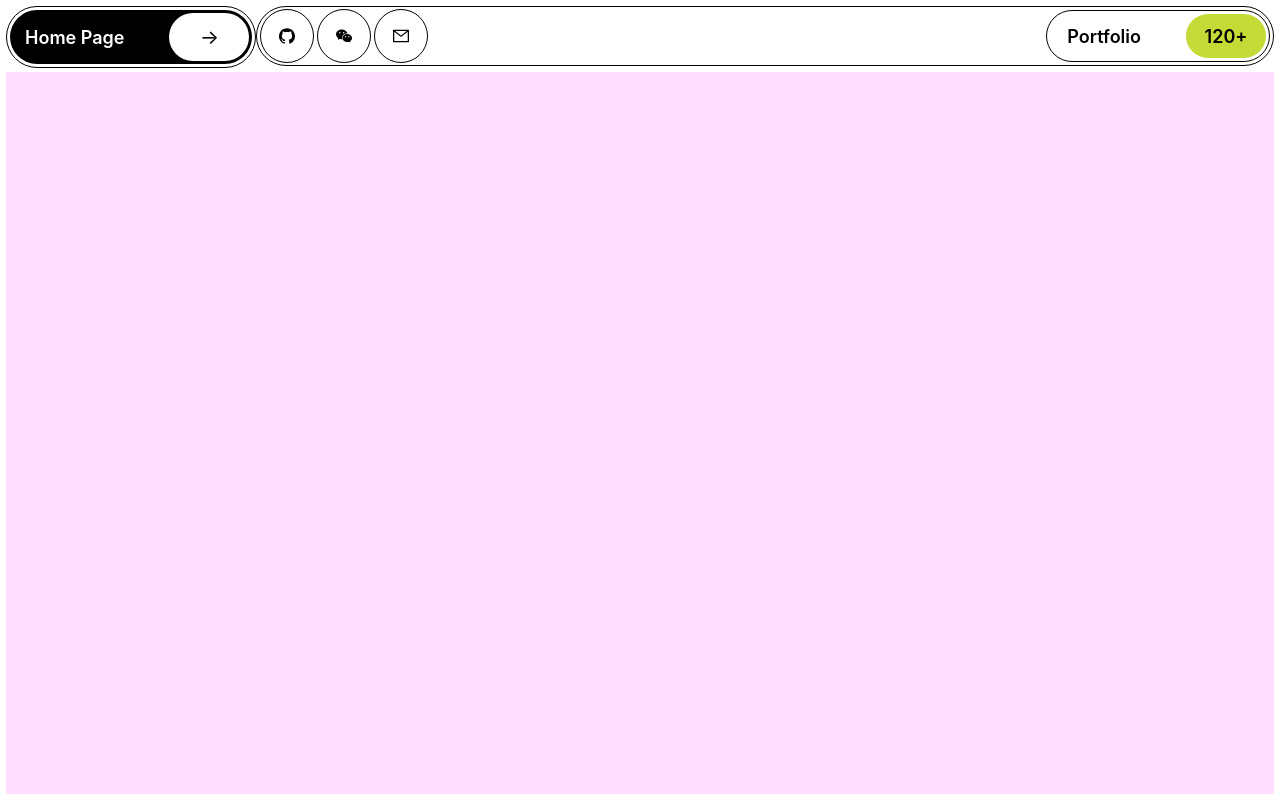
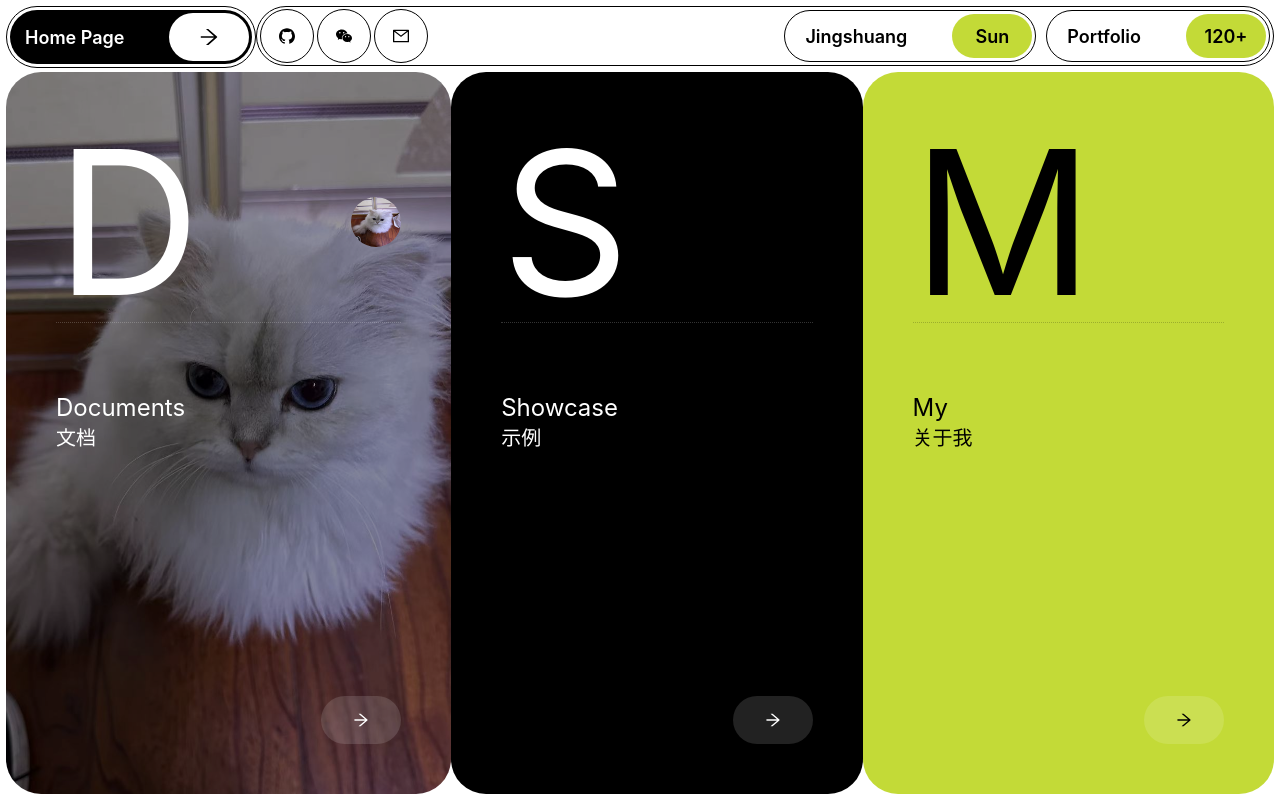
Before and after one commit to littlecow12138/littlecow-blog, a React app: page / in a window 1280 px wide. Built offline with nearby package versions, Linux system fonts and the light colour scheme; what @antv/x6 would draw is missing.

Commit message:
complete layout of home page

```diff
--- a/config/webpack.config.js
+++ b/config/webpack.config.js
@@ -348,7 +348,7 @@ module.exports = function (webpackEnv) {
         // Handle node_modules packages that contain sourcemaps
         shouldUseSourceMap && {
           enforce: "pre",
-          exclude: /@babel(?:\/|\\{1,2})runtime/,
+          exclude: [/@babel(?:\/|\\{1,2})runtime/, /node_modules/],
           test: /\.(js|mjs|jsx|ts|tsx|css)$/,
           loader: require.resolve("source-map-loader"),
         },
--- a/src/pages/layout/components/header/index.module.less
+++ b/src/pages/layout/components/header/index.module.less
@@ -6,6 +6,7 @@
   margin-bottom: 6px;
   > .homepage {
     &:hover {
+      // cursor: pointer;
       > div div div {
         transform: translate(80px);
       }
@@ -72,6 +73,7 @@
     > .icons {
       > span {
         &:hover {
+          cursor: pointer;
           background-color: #000;
           svg {
             color: #fff;
@@ -89,8 +91,10 @@
     }
     > .brief {
       height: 100%;
+      display: flex;
       > .briefItem {
         &:hover {
+          cursor: pointer;
           background-color: #000;
           > span {
             color: #fff;
--- a/src/pages/layout/components/header/index.tsx
+++ b/src/pages/layout/components/header/index.tsx
@@ -3,6 +3,7 @@ import {
   GithubOutlined,
   WechatOutlined,
   MailOutlined,
+  ArrowRightOutlined,
 } from "@ant-design/icons";
 
 const Header = () => {
@@ -13,8 +14,12 @@ const Header = () => {
           <span>Home Page</span>
           <div>
             <div>
-              <span>→</span>
-              <span>→</span>
+              <span>
+                <ArrowRightOutlined />
+              </span>
+              <span>
+                <ArrowRightOutlined />
+              </span>
             </div>
           </div>
         </div>
@@ -32,6 +37,10 @@ const Header = () => {
           </span>
         </div>
         <div className={styles.brief}>
+          <div className={styles.briefItem} style={{ marginRight: 10 }}>
+            <span>Jingshuang</span>
+            <div>Sun</div>
+          </div>
           <div className={styles.briefItem}>
             <span>Portfolio</span>
             <div>120+</div>
--- a/src/pages/layout/home/index.module.less
+++ b/src/pages/layout/home/index.module.less
@@ -1,3 +1,134 @@
 .container {
   display: flex;
+  height: 100%;
+  > div {
+    transition: flex-grow 500ms;
+    flex: 1 1 auto;
+    border-radius: 35px;
+    padding: 50px;
+    color: white;
+    display: flex;
+    flex-direction: column;
+    justify-content: space-between;
+    &:hover {
+      flex-grow: 3;
+      .desc {
+        height: 0;
+        opacity: 0;
+      }
+      .descHover {
+        opacity: 1;
+      }
+      .footer {
+        > span {
+          opacity: 1;
+        }
+        > div {
+          background-color: #fff;
+          > div {
+            transform: translate(80px);
+            span {
+              color: #000;
+            }
+          }
+        }
+      }
+    }
+  }
+  > :nth-child(1) {
+    position: relative;
+    &::before {
+      position: absolute;
+      z-index: -1;
+      display: inline-block;
+      left: 0;
+      top: 0;
+      width: 100%;
+      height: 100%;
+      border-radius: 35px;
+      content: "";
+      background-image: url("../../../assets/home/qixi.jpg");
+      background-size: 150%;
+      background-repeat: no-repeat;
+      background-position: center;
+      filter: brightness(0.6);
+    }
+  }
+  > :nth-child(2) {
+    background-color: #000;
+  }
+  > :nth-child(3) {
+    color: black;
+    background-color: #c3da37;
+  }
+  .titleHeader {
+    display: flex;
+    justify-content: space-between;
+    align-items: center;
+    > .title {
+      font-size: 200px;
+      line-height: 1;
+    }
+    > img {
+      width: 50px;
+      height: 50px;
+      border-radius: 25px;
+    }
+  }
+  .dottedDivider {
+    border-bottom: 1px dotted rgba(255, 255, 255, 0.2);
+  }
+  .desc {
+    transition: all 500ms;
+    margin-top: 70px;
+    font-size: 20px;
+    display: flex;
+    flex-direction: column;
+    > span:nth-child(1) {
+      font-size: 24px;
+    }
+  }
+  .descHover {
+    font-size: 20px;
+    opacity: 0;
+    transition: display 500ms;
+    transition-delay: 500ms;
+  }
+  .footer {
+    display: flex;
+    justify-content: space-between;
+    align-items: center;
+    > span {
+      opacity: 0;
+      font-size: 14px;
+      font-weight: 500;
+      transition: 600ms;
+    }
+    > div {
+      width: 80px;
+      height: 48px;
+      overflow: hidden;
+      border-radius: 32px;
+      background-color: #fff2;
+      display: flex;
+      justify-content: flex-end;
+      div {
+        width: fit-content;
+        display: flex;
+        transition: transform 800ms;
+        > span {
+          flex: none;
+          display: inline-block;
+          width: 80px;
+          height: 48px;
+          display: flex;
+          justify-content: center;
+          align-items: center;
+          font-size: 20px;
+          //   transition: ;
+          font-size: 16px;
+        }
+      }
+    }
+  }
 }
--- a/src/pages/layout/home/index.tsx
+++ b/src/pages/layout/home/index.tsx
@@ -1,11 +1,98 @@
 import styles from "./index.module.less";
+import qixi from "../../../assets/home/qixi.jpg";
+import { ArrowRightOutlined } from "@ant-design/icons";
 
 const HomePage = () => {
   return (
     <div className={styles.container}>
-      <div></div>
-      <div></div>
-      <div></div>
+      <div>
+        <div>
+          <div className={styles.titleHeader}>
+            <span className={styles.title}>D</span>
+            <img src={qixi} />
+          </div>
+          <div className={styles.dottedDivider} />
+          <div className={styles.desc}>
+            <span>Documents</span>
+            <span>文档</span>
+          </div>
+          <div className={styles.descHover}>
+            <span>记录平时积累的相关技术文档等</span>
+          </div>
+        </div>
+        <div className={styles.footer}>
+          <span>(MORE INFOMATIONS--)</span>
+          <div>
+            <div>
+              <span>
+                <ArrowRightOutlined />
+              </span>
+              <span>
+                <ArrowRightOutlined />
+              </span>
+            </div>
+          </div>
+        </div>
+      </div>
+      <div>
+        <div>
+          <div className={styles.titleHeader}>
+            <span className={styles.title}>S</span>
+          </div>
+          <div className={styles.dottedDivider} />
+          <div className={styles.desc}>
+            <span>Showcase</span>
+            <span>示例</span>
+          </div>
+          <div className={styles.descHover}>
+            <span>用来存放相关技术的demo</span>
+          </div>
+        </div>
+        <div className={styles.footer}>
+          <span>(MORE INFOMATIONS--)</span>
+          <div>
+            <div>
+              <span>
+                <ArrowRightOutlined />
+              </span>
+              <span>
+                <ArrowRightOutlined />
+              </span>
+            </div>
+          </div>
+        </div>
+      </div>
+      <div>
+        <div>
+          <div className={styles.titleHeader}>
+            <span className={styles.title}>M</span>
+          </div>
+          <div
+            className={styles.dottedDivider}
+            style={{ borderBottom: "1px dotted rgba(0, 0, 0, 0.2)" }}
+          />
+          <div className={styles.desc}>
+            <span>My</span>
+            <span>关于我</span>
+          </div>
+          <div className={styles.descHover}>
+            <span>关于我的相关</span>
+          </div>
+        </div>
+        <div className={styles.footer}>
+          <span>(MORE INFOMATIONS--)</span>
+          <div>
+            <div>
+              <span>
+                <ArrowRightOutlined />
+              </span>
+              <span>
+                <ArrowRightOutlined />
+              </span>
+            </div>
+          </div>
+        </div>
+      </div>
     </div>
   );
 };
--- a/src/pages/layout/index.module.less
+++ b/src/pages/layout/index.module.less
@@ -7,6 +7,5 @@
   > .content {
     width: 100%;
     flex: 1 1 auto;
-    background-color: #f0f2;
   }
 }
--- a/src/pages/layout/index.tsx
+++ b/src/pages/layout/index.tsx
@@ -1,11 +1,16 @@
 import Header from "./components/header";
+import HomePage from "./home";
 import styles from "./index.module.less";
+import routes from "../../router";
+import { Outlet } from "react-router-dom";
 
 const Layout = () => {
   return (
     <div className={styles.container}>
       <Header />
-      <div className={styles.content}></div>
+      <div className={styles.content}>
+        <Outlet />
+      </div>
     </div>
   );
 };
--- a/src/router/index.tsx
+++ b/src/router/index.tsx
@@ -2,11 +2,19 @@ import { RouteObject } from "react-router-dom";
 import IndexPage from "../pages/layout1/index";
 import Layout from "../pages/layout";
 import MyPage from "../pages/my";
+import HomePage from "../pages/layout/home";
 
 const routes: RouteObject[] = [
   {
     path: "/",
     element: <Layout />,
+    children: [
+      {
+        // path: "/home-page",
+        index: true,
+        element: <HomePage />,
+      },
+    ],
   },
   {
     path: "/index",
```
Also changed, not shown: src/assets/home/qixi.jpg (added).
